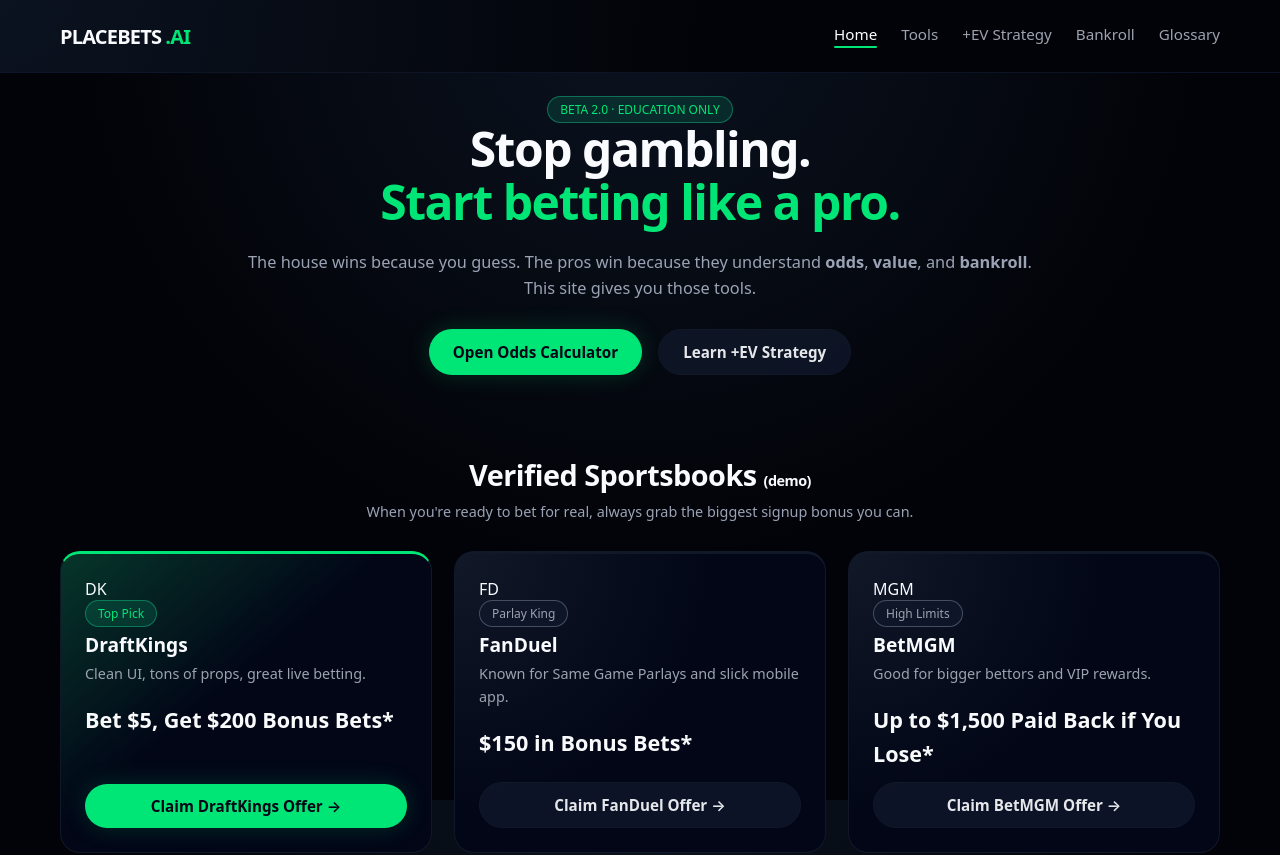
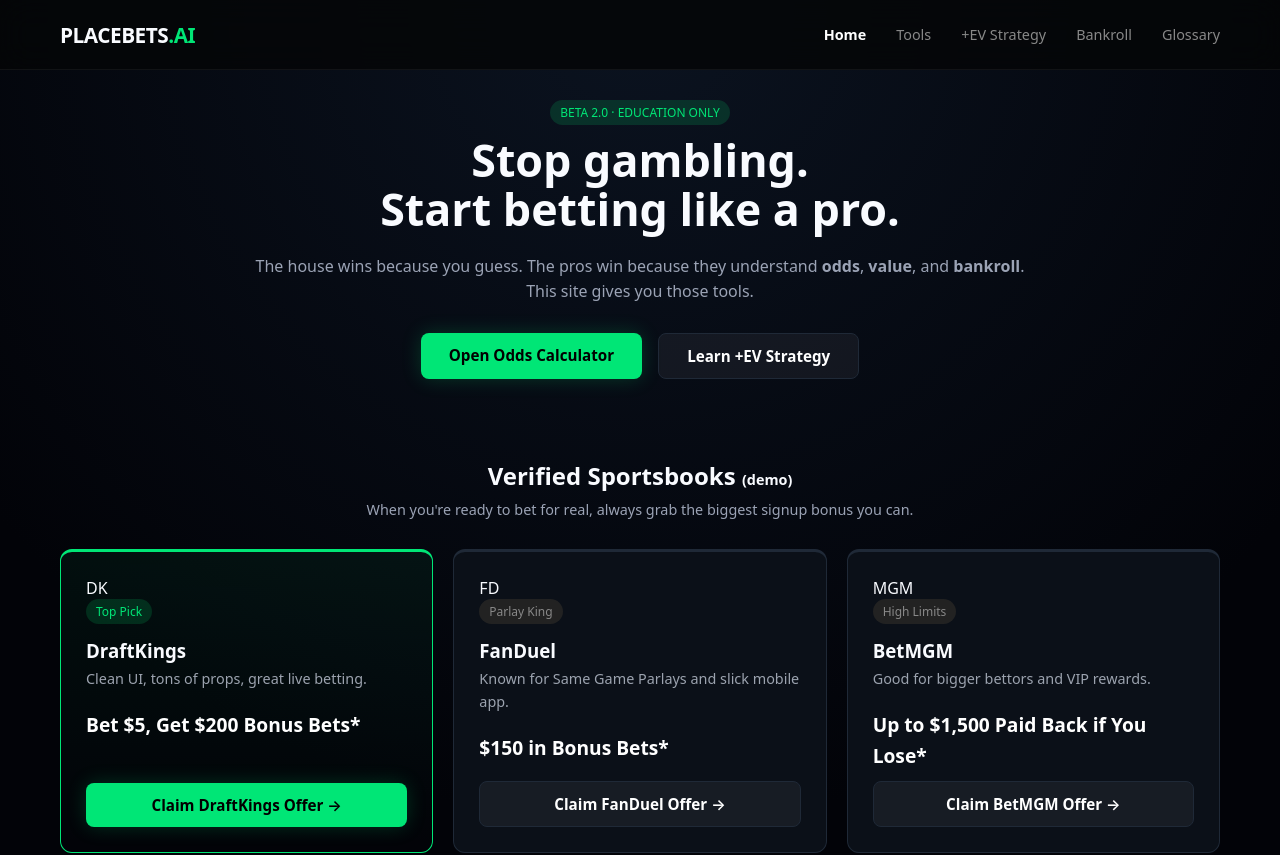
Before and after one commit to placebetsai/Placebetsai, a Next.js app: page / in a window 1280 px wide. Shown: the top 855 px of the page. Built offline with nearby package versions, Linux system fonts and the light colour scheme.

Commit message:
Update globals.css

```diff
--- a/app/globals.css
+++ b/app/globals.css
@@ -3,430 +3,146 @@
   --bg-panel: #060a10;
   --bg-card: #0b1018;
   --bg-card-hover: #121827;
-
-  --primary: #00e676; /* profit green */
-  --primary-glow: rgba(0, 230, 118, 0.18);
-  --accent: #2979ff;
-  --danger: #ff1744;
-
+  --primary: #00e676; /* Profit Green */
+  --primary-glow: rgba(0, 230, 118, 0.2);
   --text-main: #f9fbff;
   --text-muted: #9ba3b5;
-
-  --border-subtle: #111827;
-  --border-strong: #1f2937;
-
-  --glass: rgba(15, 23, 42, 0.7);
-
-  --font-main: system-ui, -apple-system, BlinkMacSystemFont, "Segoe UI",
-    Roboto, Helvetica, Arial, sans-serif;
+  --border-subtle: #1f2937;
+  --border-strong: #374151;
+  --font-main: system-ui, -apple-system, sans-serif;
 }
 
-* {
-  box-sizing: border-box;
-  margin: 0;
-  padding: 0;
-}
-
-html,
-body {
-  height: 100%;
-}
+* { box-sizing: border-box; margin: 0; padding: 0; }
 
 body {
-  background: radial-gradient(circle at top, #0b1320 0, #020308 55%);
+  background: radial-gradient(circle at top, #0b1320 0, #020308 60%);
   color: var(--text-main);
   font-family: var(--font-main);
-  -webkit-font-smoothing: antialiased;
   overflow-x: hidden;
 }
 
-/* -------- GLOBAL LINKS (fix blue/underline) -------- */
-
-a {
-  color: inherit;
-  text-decoration: none;
-}
-
-a:hover {
-  text-decoration: none;
-}
+a { color: inherit; text-decoration: none; }
 
 /* ---------- APP SHELL ---------- */
+.app-shell { min-height: 100vh; display: flex; flex-direction: column; }
+.site-main { flex: 1; width: 100%; max-width: 1200px; margin: 0 auto; padding: 100px 20px 40px; }
 
-.app-shell {
-  min-height: 100vh;
-  display: flex;
-  flex-direction: column;
-}
-
-.site-main {
-  flex: 1;
-  width: 100%;
-  max-width: 1200px;
-  margin: 0 auto;
-  padding: 96px 20px 40px; /* top padding leaves room for navbar */
-}
-
-/* ---------- TYPOGRAPHY ---------- */
-
-h1 {
-  font-size: 3rem;
-  font-weight: 800;
-  letter-spacing: -1.5px;
-  margin-bottom: 20px;
-  line-height: 1.1;
-}
-
-h2 {
-  font-size: 1.8rem;
-  font-weight: 700;
-  letter-spacing: -0.5px;
-  margin-bottom: 15px;
-}
-
-h3 {
-  font-size: 1.2rem;
-  font-weight: 600;
-}
-
-p {
-  color: var(--text-muted);
-  line-height: 1.6;
-  margin-bottom: 18px;
-  font-size: 1.02rem;
-}
-
-.highlight {
-  color: var(--primary);
-}
-
-/* ---------- BUTTONS ---------- */
-
-.btn {
-  display: inline-flex;
-  align-items: center;
-  justify-content: center;
-  padding: 12px 24px;
-  border-radius: 999px;
-  font-weight: 600;
-  cursor: pointer;
-  transition: all 0.18s ease-out;
-  font-size: 0.95rem;
-  border: none;
-}
-
-.btn-primary {
-  background: var(--primary);
-  color: #020617;
-  box-shadow: 0 0 25px var(--primary-glow);
-}
-
-.btn-primary:hover {
-  transform: translateY(-1px) scale(1.01);
-  box-shadow: 0 0 35px var(--primary-glow);
-}
-
-.btn-ghost {
-  background: rgba(15, 23, 42, 0.8);
-  color: #e5e7eb;
-  border: 1px solid var(--border-subtle);
-}
-
-.btn-ghost:hover {
-  border-color: var(--primary);
-}
-
-/* ---------- NAVBAR + HAMBURGER ---------- */
-
+/* ---------- NAVBAR (FIXED) ---------- */
 .navbar {
-  position: fixed;
-  top: 0;
-  left: 0;
-  right: 0;
-  z-index: 50;
-  background: radial-gradient(circle at top left, #0b1320 0, #020308 55%);
-  backdrop-filter: blur(18px);
-  border-bottom: 1px solid rgba(15, 23, 42, 0.85);
+  position: fixed; top: 0; left: 0; right: 0; z-index: 100;
+  background: rgba(5, 6, 8, 0.85);
+  backdrop-filter: blur(16px);
+  border-bottom: 1px solid rgba(255,255,255,0.05);
+  height: 70px;
 }
 
 .navbar-inner {
-  max-width: 1200px;
-  margin: 0 auto;
-  height: 72px;
-  padding: 0 20px;
-  display: flex;
-  align-items: center;
-  justify-content: space-between;
+  max-width: 1200px; margin: 0 auto; height: 100%; padding: 0 20px;
+  display: flex; align-items: center; justify-content: space-between;
 }
 
-/* logo */
+.navbar-brand { font-weight: 800; font-size: 1.3rem; letter-spacing: -0.5px; }
+.navbar-brand-accent { color: var(--primary); }
 
-.navbar-brand {
-  font-weight: 800;
-  font-size: 1.25rem;
-  letter-spacing: -0.04em;
-  display: flex;
-  align-items: center;
-  gap: 4px;
-}
+/* Desktop Links */
+.nav-links { display: flex; gap: 30px; }
+.nav-link { font-size: 0.9rem; color: #888; transition: 0.2s; font-weight: 500; }
+.nav-link:hover { color: #fff; }
+.nav-link-active { color: #fff; font-weight: 600; }
 
-.navbar-brand-accent {
-  color: var(--primary);
-}
-
-/* desktop links */
-
-.nav-links {
-  display: flex;
-  gap: 24px;
-  align-items: center;
-}
-
-.nav-link {
-  font-size: 0.95rem;
-  color: #9ca3af;
-  position: relative;
-  padding-bottom: 4px;
-  transition: color 0.15s ease-out;
-}
-
-.nav-link::after {
-  content: "";
-  position: absolute;
-  left: 0;
-  bottom: 0;
-  width: 0;
-  height: 2px;
-  background: var(--primary);
-  border-radius: 999px;
-  transition: width 0.18s ease-out;
-}
-
-.nav-link:hover {
-  color: #e5e7eb;
-}
-
-.nav-link-active {
-  color: #ffffff;
-}
-
-.nav-link-active::after {
-  width: 100%;
-}
-
-/* hamburger button */
-
+/* HAMBURGER (Cleaned Up) */
 .hamburger {
-  display: none; /* hidden on desktop */
-  width: 40px;
-  height: 40px;
-  border-radius: 999px;
-  border: 1px solid rgba(148, 163, 184, 0.4);
-  background: rgba(15, 23, 42, 0.9);
-  display: none;
-  align-items: center;
-  justify-content: center;
-  gap: 4px;
+  display: none; /* Hidden on desktop */
+  flex-direction: column;
+  justify-content: space-between;
+  width: 30px;
+  height: 20px;
+  background: transparent;
+  border: none;
+  cursor: pointer;
   padding: 0;
-  cursor: pointer;
+  z-index: 101;
 }
 
 .hamburger span {
-  width: 18px;
+  width: 100%;
   height: 2px;
-  border-radius: 999px;
-  background: #e5e7eb;
-  transition: all 0.18s ease-out;
+  background: #fff;
+  border-radius: 4px;
+  transition: all 0.3s ease-in-out;
+  transform-origin: left;
 }
 
-.hamburger-open span:nth-child(1) {
-  transform: translateY(4px) rotate(45deg);
+/* Hamburger Animation State */
+.hamburger-open span.line-1 { transform: rotate(45deg); background: var(--primary); }
+.hamburger-open span.line-2 { opacity: 0; }
+.hamburger-open span.line-3 { transform: rotate(-45deg); background: var(--primary); }
+
+/* MOBILE MENU (Fullscreen Overlay) */
+.mobile-menu {
+  position: fixed; top: 70px; left: 0; right: 0; bottom: 0;
+  background: var(--bg-dark);
+  padding: 40px 20px;
+  transform: translateX(100%);
+  transition: transform 0.3s cubic-bezier(0.4, 0, 0.2, 1);
+  z-index: 99;
 }
 
-.hamburger-open span:nth-child(2) {
-  opacity: 0;
+.mobile-menu-open { transform: translateX(0); }
+
+.mobile-links-container {
+  display: flex; flex-direction: column; gap: 20px;
 }
 
-.hamburger-open span:nth-child(3) {
-  transform: translateY(-4px) rotate(-45deg);
+.mobile-link {
+  font-size: 1.5rem; font-weight: 700; color: #888;
+  border-bottom: 1px solid var(--border-subtle);
+  padding-bottom: 15px;
 }
 
-/* mobile dropdown */
+.mobile-link-active { color: var(--primary); border-color: var(--primary); }
 
-.mobile-menu {
-  display: none;
-  flex-direction: column;
-  padding: 8px 16px 16px;
-  background: radial-gradient(circle at top, #020617 0, #020308 60%);
-  border-bottom: 1px solid var(--border-subtle);
-  gap: 4px;
+/* ---------- RESPONSIVE ---------- */
+@media (max-width: 768px) {
+  .nav-links { display: none; }
+  .hamburger { display: flex; }
 }
 
-.mobile-menu-show {
-  display: flex;
+/* ---------- OTHER GLOBAL STYLES (Cards, Buttons) ---------- */
+h1 { font-size: 2.8rem; font-weight: 800; line-height: 1.1; margin-bottom: 20px; }
+p { color: var(--text-muted); line-height: 1.6; margin-bottom: 20px; }
+.text-center { text-align: center; }
+
+.btn {
+  display: inline-block; padding: 12px 28px; border-radius: 8px;
+  font-weight: 600; text-align: center; font-size: 0.95rem; cursor: pointer; border: none;
 }
-
-.mobile-nav-link {
-  padding: 10px 12px;
-  border-radius: 8px;
-  font-size: 0.95rem;
-  color: #e5e7eb;
-  border: 1px solid transparent;
+.btn-primary {
+  background: var(--primary); color: #000;
+  box-shadow: 0 0 20px var(--primary-glow);
 }
-
-.mobile-nav-link-active {
-  border-color: rgba(16, 185, 129, 0.6);
-  background: rgba(16, 185, 129, 0.12);
-}
-
-/* ---------- CARDS & GRIDS ---------- */
-
-.page-wrap {
-  width: 100%;
-}
-
-.grid-2 {
-  display: grid;
-  grid-template-columns: repeat(2, minmax(0, 1fr));
-  gap: 28px;
-}
-
-.grid-3 {
-  display: grid;
-  grid-template-columns: repeat(auto-fit, minmax(260px, 1fr));
-  gap: 22px;
+.btn-ghost {
+  background: rgba(255,255,255,0.05); color: #fff; border: 1px solid var(--border-subtle);
 }
 
 .card {
-  background: radial-gradient(circle at top left, #111827 0, #020617 55%);
-  border-radius: 20px;
-  border: 1px solid var(--border-subtle);
-  padding: 24px;
-  position: relative;
-  overflow: hidden;
-  transition: transform 0.18s ease-out, border-color 0.18s ease-out,
-    box-shadow 0.18s ease-out, background 0.18s ease-out;
+  background: var(--bg-card); border: 1px solid var(--border-subtle);
+  padding: 25px; border-radius: 12px;
 }
+.pill { display: inline-block; padding: 4px 10px; border-radius: 20px; font-size: 0.75rem; background: #222; margin-bottom: 10px; color: #888; }
+.pill.green { background: rgba(0, 230, 118, 0.15); color: var(--primary); }
 
-.card:hover {
-  border-color: rgba(16, 185, 129, 0.6);
-  box-shadow: 0 20px 45px rgba(15, 23, 42, 0.9);
-  transform: translateY(-3px);
-}
+/* Grids */
+.grid-2 { display: grid; grid-template-columns: repeat(2, 1fr); gap: 20px; }
+.grid-3 { display: grid; grid-template-columns: repeat(auto-fit, minmax(300px, 1fr)); gap: 20px; }
+.mt-4 { margin-top: 40px; }
 
-/* special home-page sportsbook cards */
-
-.book-card {
-  display: flex;
-  flex-direction: column;
-  justify-content: space-between;
-  border-top: 3px solid var(--border-subtle);
-  min-height: 190px;
-}
-
-.book-card.featured {
-  border-top-color: var(--primary);
-  background: linear-gradient(
-    140deg,
-    rgba(16, 185, 129, 0.28) 0%,
-    #020617 45%,
-    #020617 100%
-  );
-}
-
-.bonus-text {
-  font-size: 1.35rem;
-  font-weight: 700;
-  color: #f9fafb;
-  margin: 6px 0 10px;
-}
-
-/* ---------- UTILS ---------- */
-
-.text-center {
-  text-align: center;
-}
-
-.mt-2 {
-  margin-top: 16px;
-}
-
-.mt-4 {
-  margin-top: 40px;
-}
-
-.pill {
-  display: inline-flex;
-  align-items: center;
-  justify-content: center;
-  font-size: 0.75rem;
-  padding: 4px 12px;
-  border-radius: 999px;
-  background: rgba(15, 23, 42, 0.95);
-  border: 1px solid rgba(148, 163, 184, 0.4);
-  color: #9ca3af;
-}
-
-.pill.green {
-  background: rgba(16, 185, 129, 0.16);
-  border-color: rgba(16, 185, 129, 0.5);
-  color: var(--primary);
-}
-
-/* calculator wrapper */
-
-.calc-box {
-  max-width: 600px;
-  margin: 0 auto;
-  background: rgba(15, 23, 42, 0.96);
-  border-radius: 20px;
-  border: 1px solid var(--border-strong);
-  padding: 28px;
-}
-
-.input-group label {
-  display: block;
-  margin-bottom: 6px;
-  font-size: 0.9rem;
-  color: #9ca3af;
-}
-
-.input-group input {
-  width: 100%;
-  padding: 12px 14px;
-  border-radius: 10px;
-  border: 1px solid var(--border-subtle);
-  background: #020617;
-  color: #e5e7eb;
-  font-size: 1rem;
-  font-family: monospace;
-}
-
-.input-group input:focus {
-  outline: none;
-  border-color: var(--primary);
-}
-
-/* ---------- RESPONSIVE ---------- */
+/* Book Card Specifics */
+.book-card { border-top: 3px solid var(--border-subtle); display: flex; flex-direction: column; justify-content: space-between; }
+.book-card.featured { border-color: var(--primary); background: linear-gradient(180deg, rgba(0,230,118,0.05), transparent); }
+.bonus-text { font-size: 1.2rem; font-weight: 700; color: #fff; margin: 10px 0; }
 
 @media (max-width: 768px) {
-  .site-main {
-    padding-top: 88px;
-  }
-
-  h1 {
-    font-size: 2.15rem;
-  }
-
-  .grid-2 {
-    grid-template-columns: 1fr;
-  }
-
-  .nav-links {
-    display: none; /* hide desktop links on mobile */
-  }
-
-  .hamburger {
-    display: flex; /* show hamburger on mobile */
-  }
+  h1 { font-size: 2.2rem; }
+  .grid-2 { grid-template-columns: 1fr; }
 }
```
